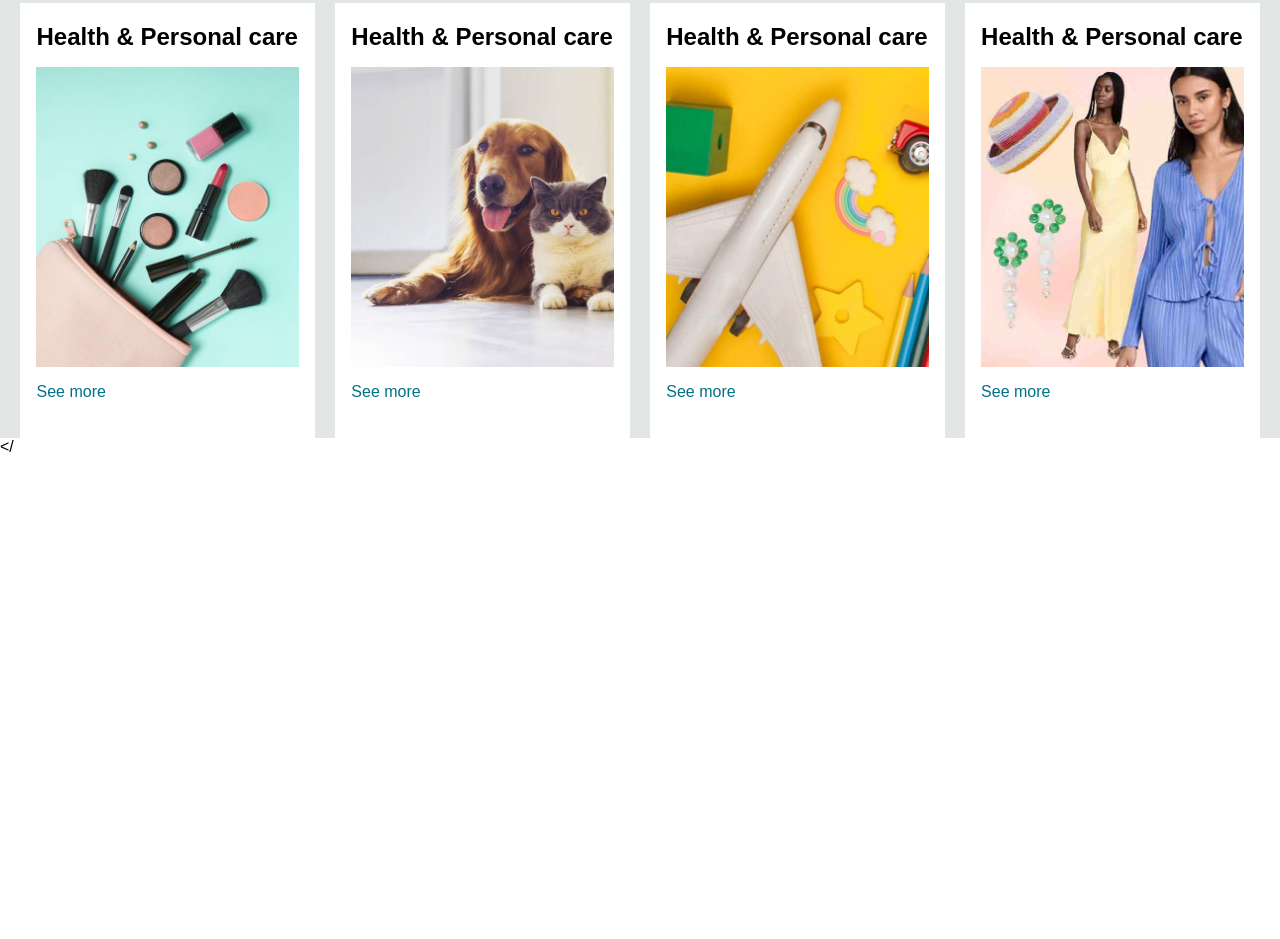
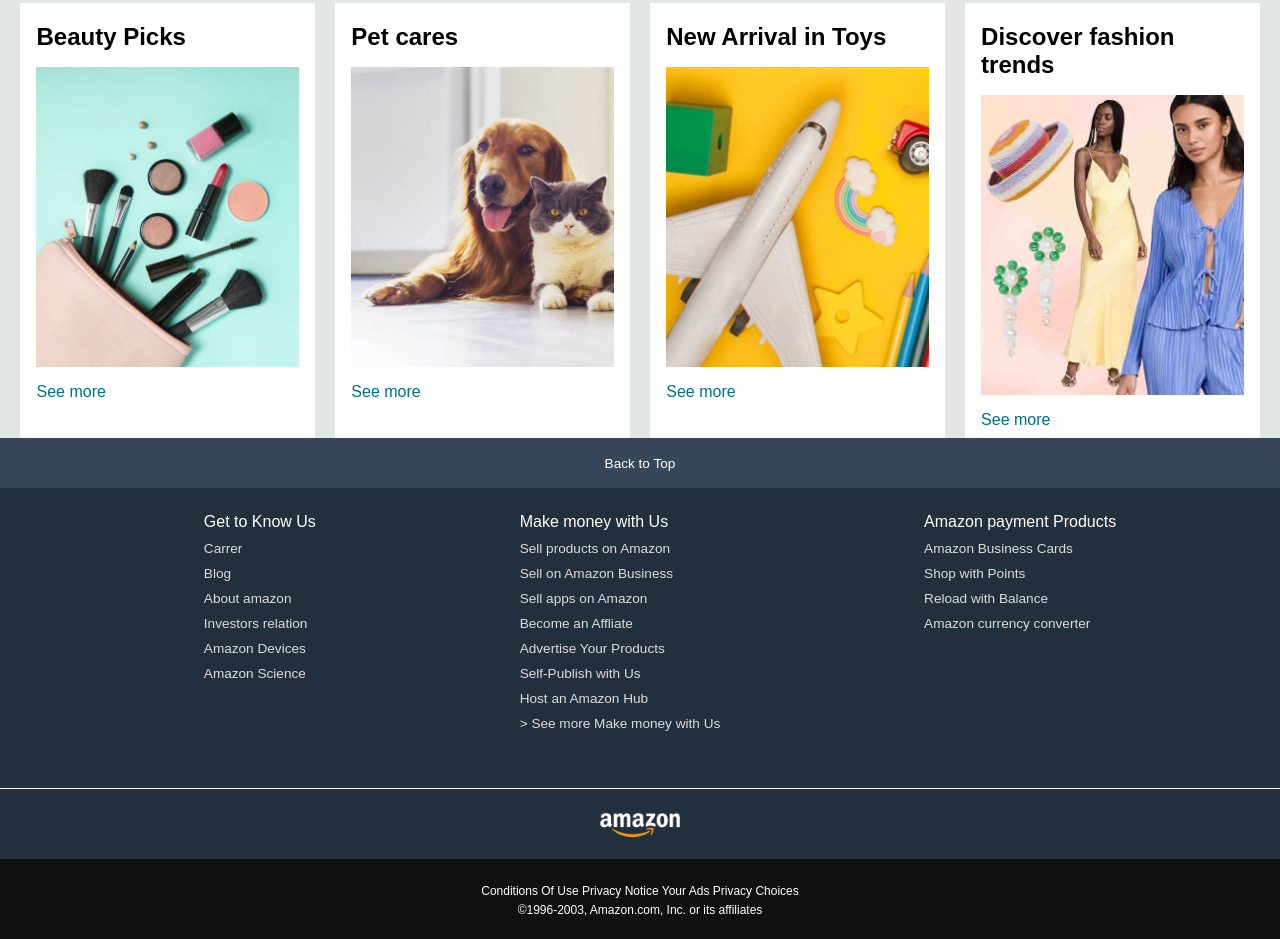
Before and after one commit to Abdul21-dev/Amazon-homepage, a plain HTML site: page index.html in a window 1280 px wide. Shown: the part 912-1851 px from the top of the page. Before the commit the page ends 1368 px from the top, so only its background shows below. Drawn offline with Linux system fonts and the light colour scheme.

Commit message:
Amazon homepage complete

```diff
--- a/index.html
+++ b/index.html
@@ -67,7 +67,7 @@
         <div class="shop-section">
             <div class="box">
                 <div class="box-content">
-                    <h2>Health & Personal care</h2>
+                    <h2>Clothes</h2>
                     <div class="box-img" style="background-image: url('box1_image.jpg');"></div>
                     <p>See more</p>
                 </div>
@@ -81,46 +81,93 @@
              </div>
             <div class="box">
                 <div class="box-content">
-                    <h2>Health & Personal care</h2>
+                    <h2>Wooden Furnitures</h2>
                     <div class="box-img" style="background-image: url('box3_image.jpg');"></div>
                     <p>See more</p>
             </div>
              </div>
             <div class="box">
                 <div class="box-content">
-                    <h2>Health & Personal care</h2>
+                    <h2>Electronic items</h2>
                     <div class="box-img" style="background-image: url('box4_image.jpg');"></div>
                     <p>See more</p>
             </div>
               </div>
             <div class="box">
                 <div class="box-content">
-                    <h2>Health & Personal care</h2>
+                    <h2>Beauty Picks</h2>
                     <div class="box-img" style="background-image: url('box5_image.jpg');"></div>
                     <p>See more</p>
                 </div>
                  </div>
             <div class="box">
                 <div class="box-content">
-                    <h2>Health & Personal care</h2>
+                    <h2>Pet cares</h2>
                     <div class="box-img" style="background-image: url('box6_image.jpg');"></div>
                     <p>See more</p>
             </div>
              </div>
             <div class="box">
                 <div class="box-content">
-                    <h2>Health & Personal care</h2>
+                    <h2>New Arrival in Toys</h2>
                     <div class="box-img" style="background-image: url('box7_image.jpg');"></div>
                     <p>See more</p>
             </div>
              </div>
             <div class="box">
                 <div class="box-content">
-                    <h2>Health & Personal care</h2>
+                    <h2>Discover fashion trends</h2>
                     <div class="box-img" style="background-image: url('box8_image.jpg');"></div>
                     <p>See more</p>
             </div>
         </div>
     </div>
+    <footer>
+        <div class="foot-panel1">
+            Back to Top
+        </div>
+        <div class="foot-panel2">
+            <ul>
+                <p>Get to Know Us</p>
+                <a>Carrer</a>
+                <a>Blog</a>
+                <a>About amazon</a>
+                <a>Investors relation</a>
+                <a>Amazon Devices</a>
+                <a>Amazon Science</a>
+            </ul>
+            <ul>
+                <p>Make money with Us</p>
+                <a>Sell products on Amazon</a>
+                <a>Sell on Amazon Business</a>
+                <a>Sell apps on Amazon</a>
+                <a>Become an Affliate</a>
+                <a>Advertise Your Products</a>
+                <a>Self-Publish with Us</a>
+                <a>Host an Amazon Hub</a>
+                <a>> See more Make money with Us</a>
+            </ul>
+            <ul>
+                <p>Amazon payment Products</p>
+                <a>Amazon Business Cards</a>
+                <a>Shop with Points</a>
+                <a>Reload with Balance</a>
+                <a>Amazon currency converter</a>
+            </ul>
+            </div>
+            <div class="foot-panel3">
+                <div class="logo"></div>
+            </div>
+            <div class="foot-panel4">
+                <div class="pages">
+                    <a>Conditions Of Use</a>
+                    <a>Privacy Notice</a>
+                    <a>Your Ads Privacy Choices</a>
+                </div>
+                <div class="copyright">
+                    &copy;1996-2003, Amazon.com, Inc. or its affiliates
+                </div>
+            </div>
+    </footer>
 </body>
-</
+</html>
--- a/style.css
+++ b/style.css
@@ -196,3 +196,60 @@ span{
 .box-content p{
     color: #007185;
 }
+/** Footer **/
+.footer{
+    margin-top: 15px;
+}
+.foot-panel1{
+    background-color: #37475a;
+    color: white;
+    height: 50px;
+    display: flex;
+    align-items: center;
+    justify-content: center;
+    font-size: 0.85rem;
+}
+.foot-panel2{
+    background-color: #222f3d;
+    color: white;
+    height: 300px;
+    display: flex;
+    justify-content: space-evenly;
+}
+ul{
+    margin-top: 25px;
+}
+ul a{
+    display: block;
+    font-size: 0.85rem;
+    margin-top: 10px;
+    color: #dddddd;
+}
+.foot-panel3{
+    background-color: #222f3d;
+    color: white;
+    height: 70px;
+    border-top: 0.5px solid white;
+    display: flex;
+    align-items: center;
+    justify-content: center;
+}
+.logo{
+    background-image: url("amazon_logo.png");
+    background-size: cover;
+    height: 55px;
+    width: 100px;
+}
+.foot-panel4{
+    background-color: #0f1111;
+    color: white;
+    height: 80px;
+    font-size: 0.75rem;
+    text-align: center;
+}
+.pages{padding-top: 25px;
+
+}
+.copyright{
+    padding-top: 5px;
+}
```
